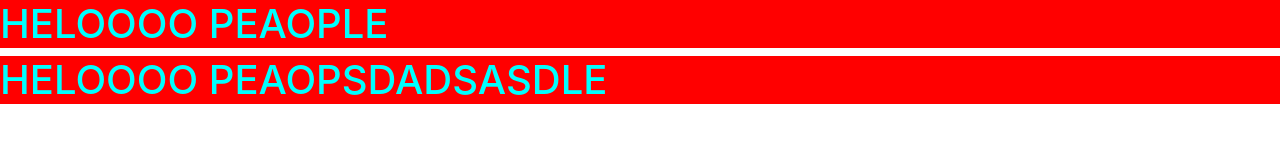
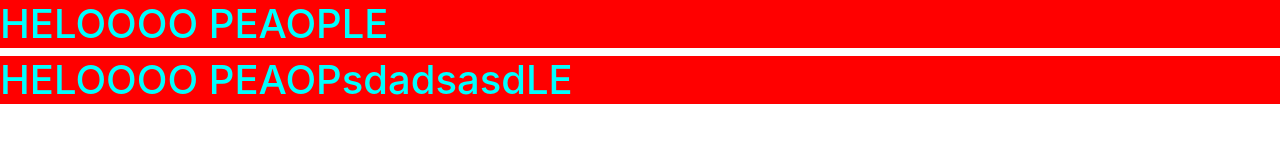
Before and after one commit to sylvansilvis/myfirstrepo, a plain HTML site: page index.html in a window 1280 px wide. Drawn offline with nearby package versions, Linux system fonts and the light colour scheme.

Commit message:
seconf comit

```diff
--- a/style.css
+++ b/style.css
@@ -2,5 +2,8 @@
     background-color: red;
     color: aqua;
 
-    text-transform: uppercase;
+
 }
+
+
+/* nevajag man vairs neko labot */
```
